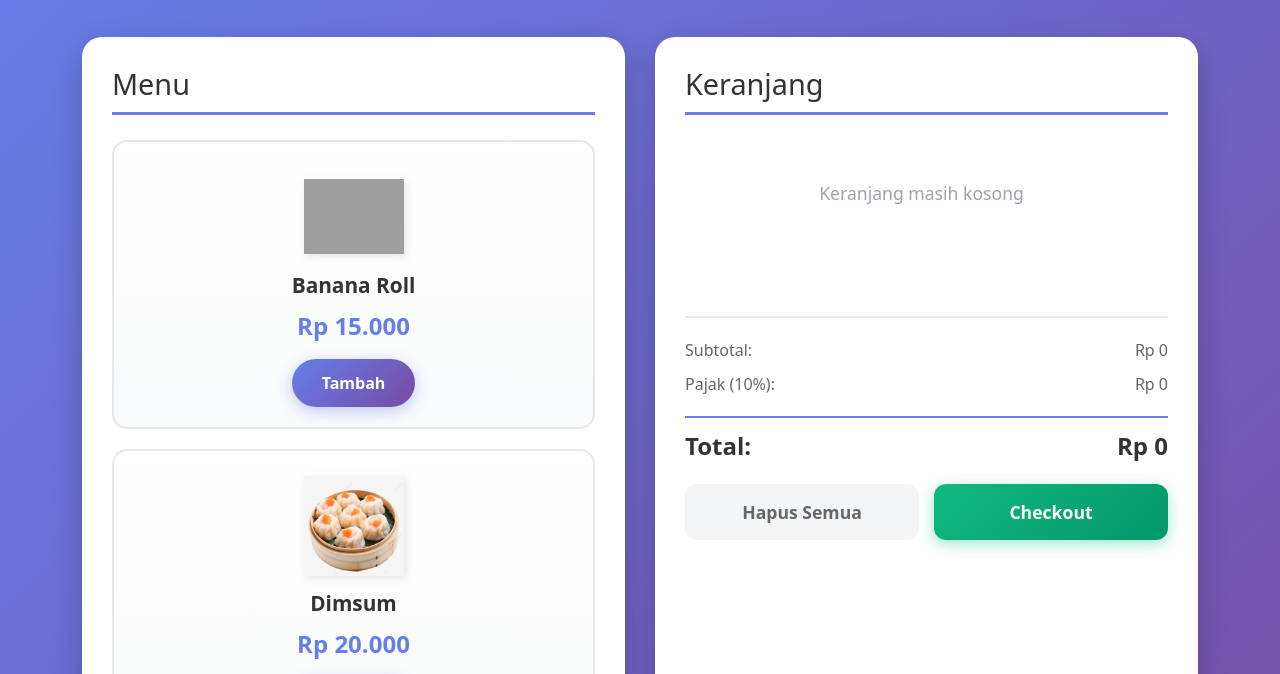
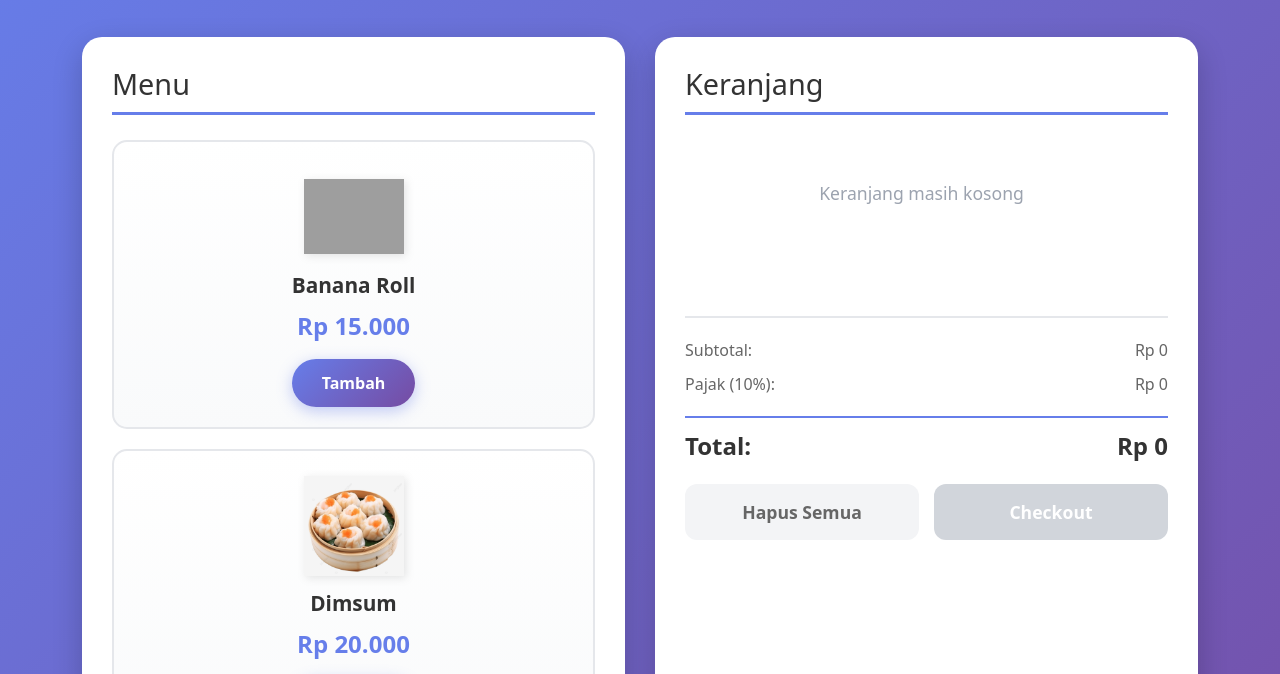
Before and after one commit to sendyagus/kasir, a plain HTML site: page kasir.html in a window 1280 px wide. Shown: the part 119-793 px from the top of the page. Drawn offline with nearby package versions, Linux system fonts and the light colour scheme; the site is published under a folder, as on GitHub Pages, so addresses that start at the root find nothing.

Commit message:
kasir.html

```diff
--- a/kasir.html
+++ b/kasir.html
@@ -122,6 +122,6 @@
       </div>
     </div>
 
-    <script src="/kasir.js"></script>
+    <script src="kasir.js"></script>
   </body>
 </html>
```
